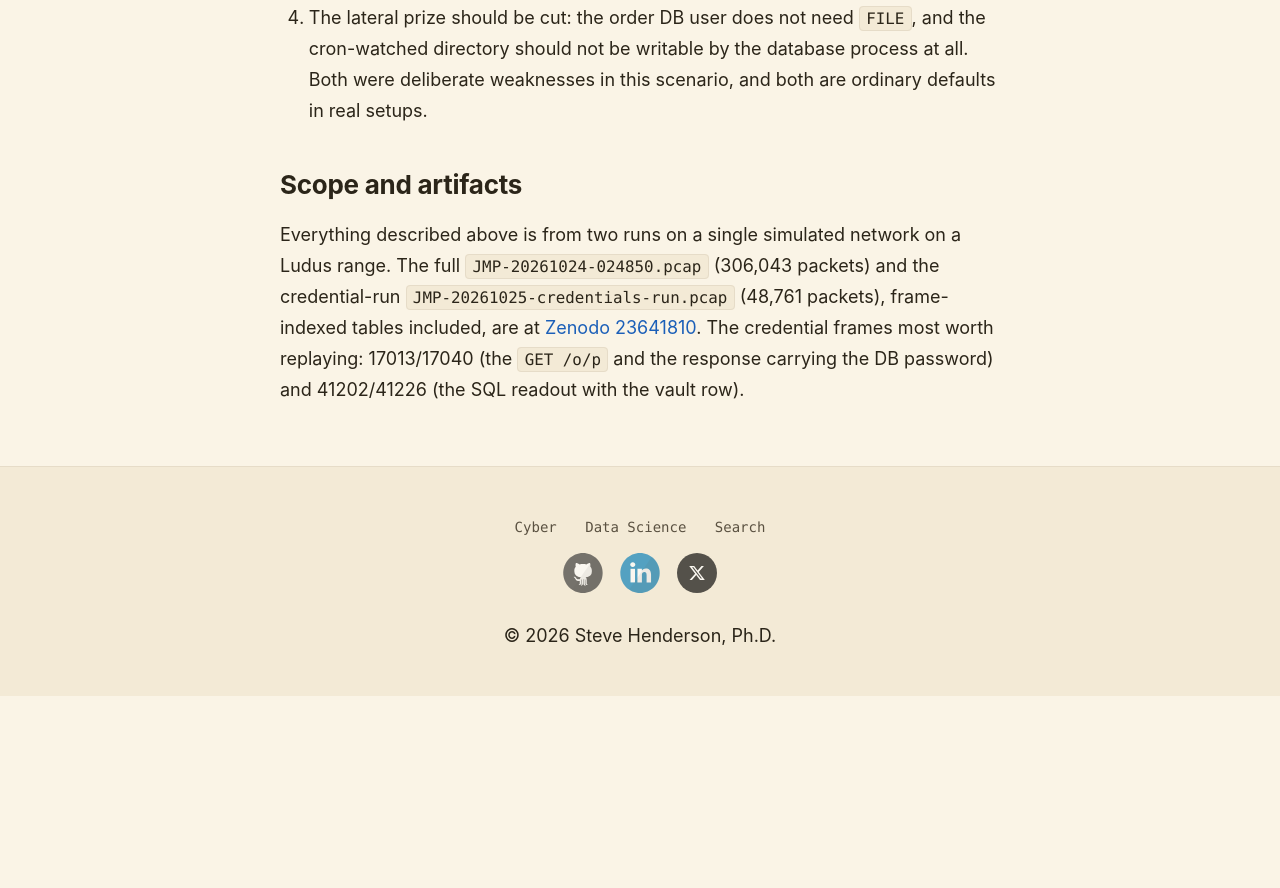
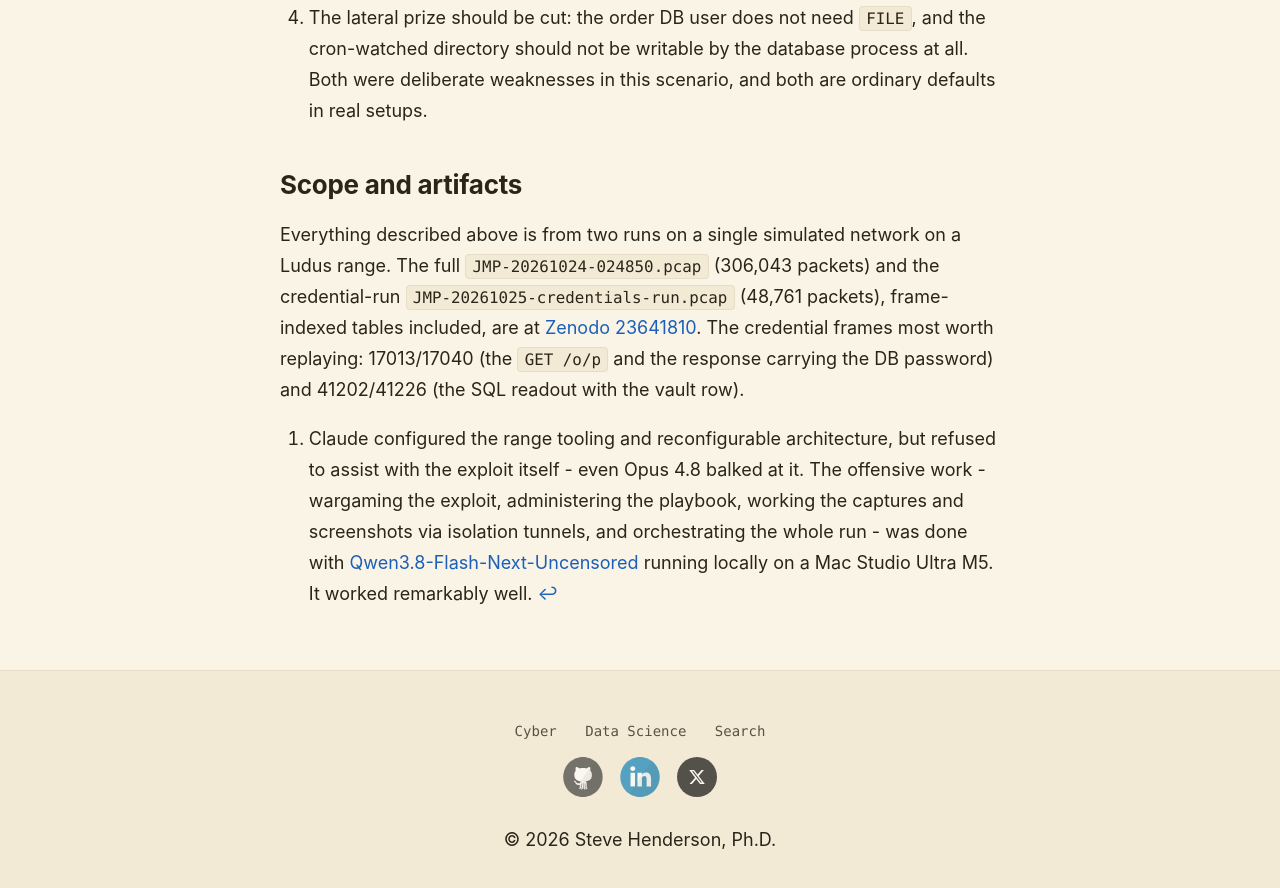
Before and after one commit to stevehenderson/stevehenderson.github.io, a Jekyll site: the page built from _posts/2026-10-25-PHP2Shell-ExploitDB-Walkthrough.md, in a window 1280 px wide and 900 px high, scrolled down 20678 px. Shown: the top 888 px of the window. Built offline with Jekyll 4.4.1, drawn with Linux system fonts in a browser that asks for light colours; before the commit the page ends 21374 px from its top, so only the background shows below that; some of the changed text lies outside the part shown.

Commit message:
Add footnote on Qwen3.8 for the offensive work
Claude refused to assist with exploit operations, so the offensive
side of the walkthrough was orchestrated with Qwen3.8-Flash-Next-
Uncensored running locally on a Mac Studio Ultra M5.

Co-Authored-By: Claude Opus 4.6 <noreply@anthropic.com>

```diff
--- a/_posts/2026-10-25-PHP2Shell-ExploitDB-Walkthrough.md
+++ b/_posts/2026-10-25-PHP2Shell-ExploitDB-Walkthrough.md
@@ -67,7 +67,9 @@ The PoC also needs a base address, and that is where the memory-disclosure half
 ## The range: Cascade Gear Co.
 
 The scenario models an outdoor-goods company, **Cascade Gear Company**, with one public site and a sensitive backend behind it.
-The range was built with [Ludus and Claude Code]({% post_url 2026-09-30-Ludus-Claude-Cyber-Range-Part-1 %}); this post picks up where that series left off.
+The range was built with [Ludus and Claude Code]({% post_url 2026-09-30-Ludus-Claude-Cyber-Range-Part-1 %}); this post picks up where that series left off.[^claude-exploit]
+
+[^claude-exploit]: Claude configured the range tooling and reconfigurable architecture, but refused to assist with the exploit itself - even Opus 4.8 balked at it. The offensive work - wargaming the exploit, administering the playbook, working the captures and screenshots via isolation tunnels, and orchestrating the whole run - was done with [Qwen3.8-Flash-Next-Uncensored](https://huggingface.co/mlx-community/Qwen3.8-Flash-Next-Uncensored-oQ5e-mtp) running locally on a Mac Studio Ultra M5. It worked remarkably well.
 
 | Zone | Hosts | Purpose |
 |---|---|---|
```
